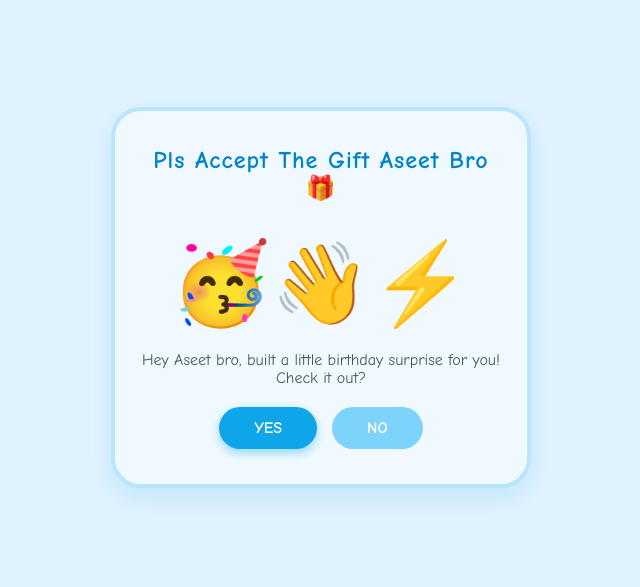
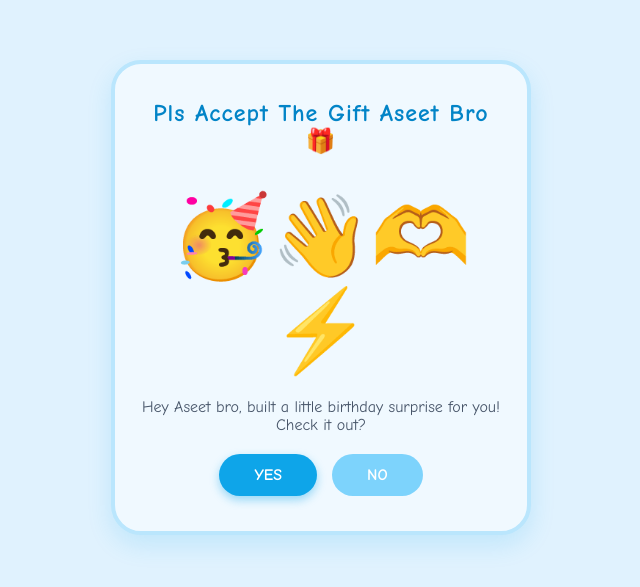
Before and after one commit to anantsolanki273-del/birthday-site, a plain HTML site: page index(A).html in a window 1280 px wide. Shown: the part 103-690 px from the top of the page, without its empty margins (319-959 px from the left). Drawn offline with Linux system fonts and the light colour scheme.

Commit message:
Update index(A).html

```diff
--- a/index(A).html
+++ b/index(A).html
@@ -34,7 +34,7 @@
 <body>
     <div id="screen1" class="card">
         <h1>Pls Accept The Gift Aseet Bro 🎁</h1>
-        <div class="big-emoji">🥳👋⚡</div>
+        <div class="big-emoji">🥳👋🫶⚡</div>
         <p>Hey Aseet bro, built a little birthday surprise for you! Check it out?</p>
         <div class="btn-container">
             <button class="yes-btn" onclick="startParty()">YES</button>
```
